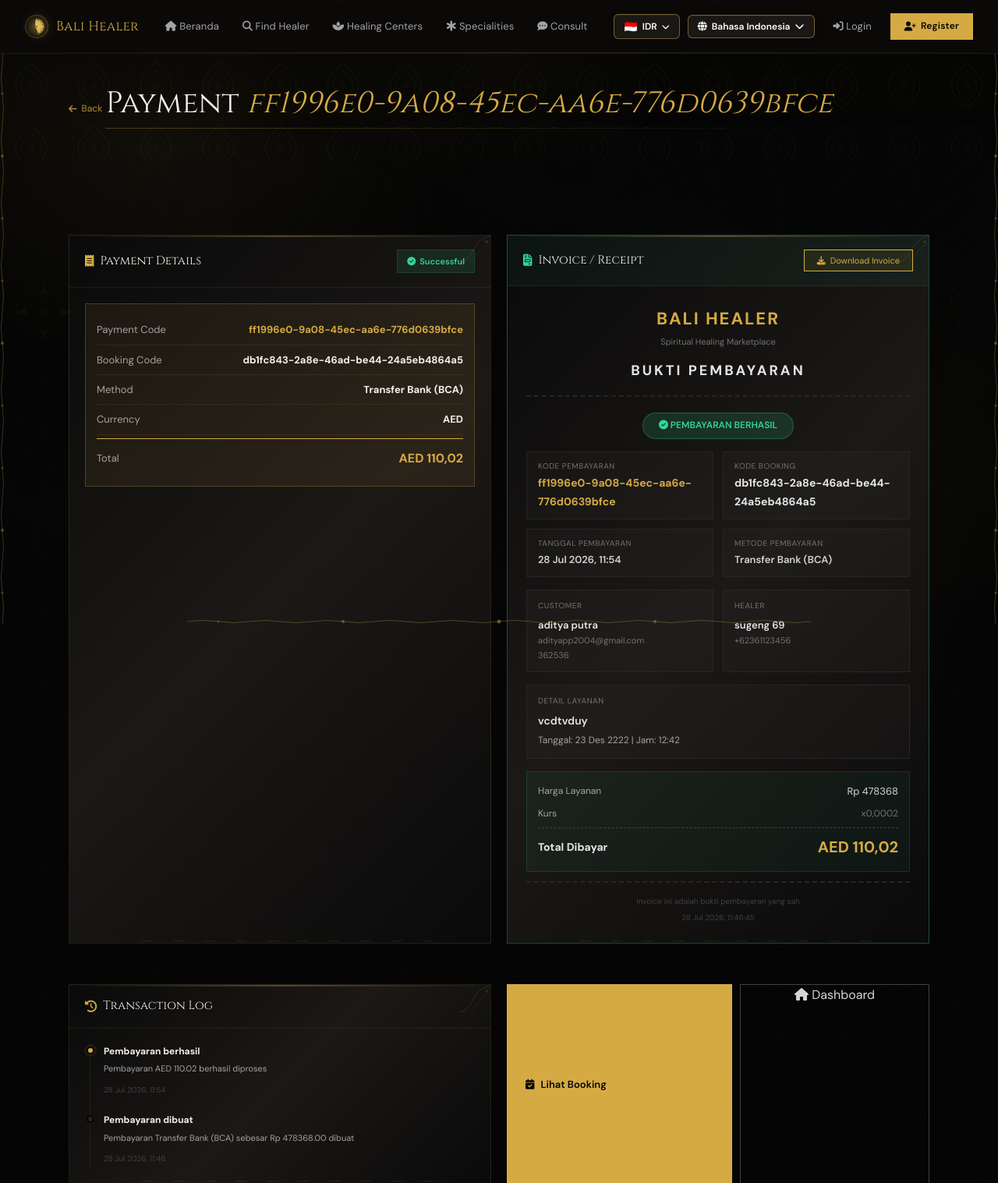
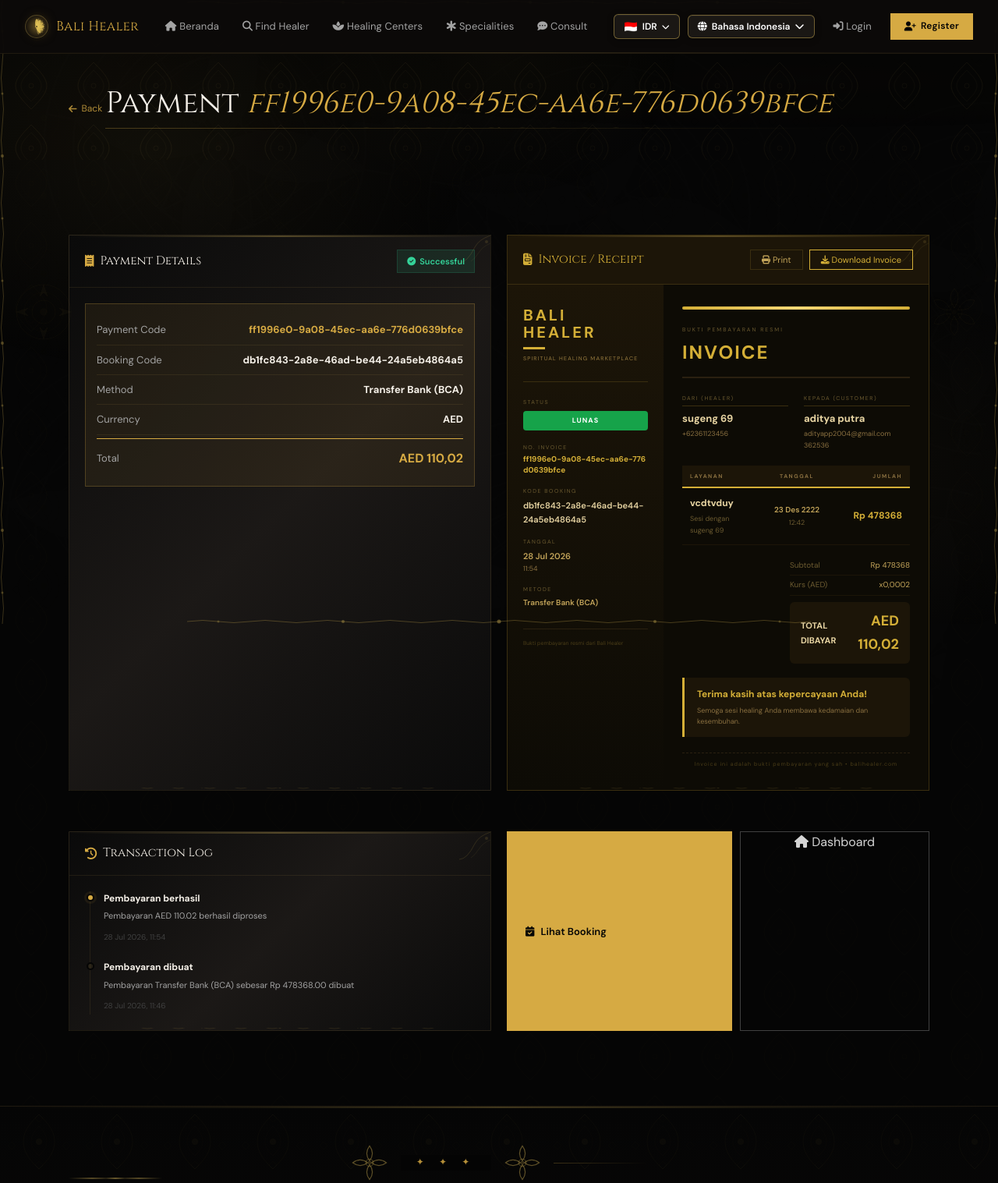
Before and after one commit to adityaputra99983/bisnis-2, a Django app: page /id/payment/detail/ff1996e0-9a08-45ec-aa6e-776d0639bfce/ in a window 1280 px wide. Shown: the top 1517 px of the page at 78% size. Run offline with Django 5.2, Linux system fonts and the light colour scheme; data comes from the database, SQL or seed files in the repository; some libraries are stand-ins or nearby versions.

Commit message:
update fitur

```diff
--- a/templates/payment_detail.html
+++ b/templates/payment_detail.html
@@ -40,85 +40,148 @@
 
             {# ========== INVOICE / RECEIPT ========== #}
             {% if payment.status == 'success' or payment.status == 'held' or payment.status == 'released' %}
-            <div class="card" style="margin-bottom:16px;border:1px solid rgba(52,211,153,0.3)">
-                <div class="card-header" style="background:rgba(52,211,153,0.05)">
-                    <h3><i class="fas fa-file-invoice" style="color:var(--success)"></i> {% trans "Invoice / Receipt" %}</h3>
-                    <button id="download-invoice-btn" onclick="downloadInvoice()" class="btn" style="font-size:11px;padding:6px 16px;border:1px solid var(--gold);border-radius:var(--radius);color:var(--gold);cursor:pointer;background:rgba(212,175,55,0.08);display:flex;align-items:center;gap:6px;transition:all 0.2s" onmouseover="this.style.background='rgba(212,175,55,0.18)'" onmouseout="this.style.background='rgba(212,175,55,0.08)'">
+            <div class="card" style="margin-bottom:16px;border:1px solid #3a2e10;background:#0d0b05" id="invoice-card">
+                <div class="card-header" style="background:#1c1508;border-bottom:1px solid #3a2e10">
+                    <h3 style="color:#D4AF37"><i class="fas fa-file-invoice" style="color:#D4AF37"></i> {% trans "Invoice / Receipt" %}</h3>
+                    <div style="display:flex;gap:8px">
+                        <button onclick="window.print()" class="btn" style="font-size:11px;padding:5px 14px;border:1px solid #3a2e10;border-radius:var(--radius);color:#c4a55a;cursor:pointer;background:#1c1508">
+                            <i class="fas fa-print"></i> {% trans "Print" %}
+                        </button>
+                        <button id="download-invoice-btn" onclick="downloadInvoice()" class="btn" style="font-size:11px;padding:5px 14px;border:1px solid #D4AF37;border-radius:var(--radius);color:#D4AF37;cursor:pointer;background:#1c1508">
                             <i class="fas fa-download"></i> {% trans "Download Invoice" %}
                         </button>
                     </div>
-                <div class="card-body" id="invoice-preview-body" style="padding:0">
-                    {# ---- Invoice preview (styled for screen) ---- #}
-                    <div style="padding:24px">
-                        <div style="text-align:center;margin-bottom:20px;padding-bottom:16px;border-bottom:2px dashed var(--stone-700)">
-                            <div style="font-size:22px;font-weight:800;color:var(--gold);letter-spacing:2px">BALI HEALER</div>
-                            <div style="font-size:11px;color:var(--stone-500);margin-top:2px">{% trans "Spiritual Healing Marketplace" %}</div>
-                            <div style="font-size:18px;font-weight:700;color:var(--stone-200);margin-top:14px;letter-spacing:3px">{% trans "BUKTI PEMBAYARAN" %}</div>
                 </div>
-                        <div style="text-align:center;margin-bottom:16px">
+                <div class="card-body" id="invoice-preview-body" style="padding:0;background:#0d0b05">
+                    <div style="display:flex;min-height:420px">
+                        {# LEFT SIDEBAR #}
+                        <div style="width:200px;background:linear-gradient(180deg,#1c1508 0%,#0d0b05 100%);padding:28px 20px;color:#e8d5a3;flex-shrink:0">
+                            <div style="margin-bottom:24px">
+                                <div style="font-size:20px;font-weight:900;color:#D4AF37;letter-spacing:3px;line-height:1.1">BALI</div>
+                                <div style="font-size:20px;font-weight:900;color:#D4AF37;letter-spacing:3px;line-height:1.1">HEALER</div>
+                                <div style="width:28px;height:3px;background:#D4AF37;margin:8px 0 6px"></div>
+                                <div style="font-size:7px;color:#9a7d40;letter-spacing:1.2px;text-transform:uppercase;line-height:1.6">{% trans "Spiritual Healing Marketplace" %}</div>
+                            </div>
+                            <div style="width:100%;height:1px;background:#3a2e10;margin-bottom:20px"></div>
+                            <div style="margin-bottom:16px">
+                                <div style="font-size:7px;color:#6b5a30;text-transform:uppercase;letter-spacing:1.5px;margin-bottom:5px">STATUS</div>
                                 {% if payment.status == 'success' %}
-                            <span style="display:inline-block;padding:6px 20px;border-radius:20px;background:rgba(52,211,153,0.15);border:1px solid rgba(52,211,153,0.3);color:var(--success);font-size:12px;font-weight:600"><i class="fas fa-check-circle"></i> {% trans "PEMBAYARAN BERHASIL" %}</span>
+                                <div style="background:#16a34a;color:#fff;padding:5px 8px;border-radius:4px;font-size:9px;font-weight:700;text-align:center;letter-spacing:1px">LUNAS</div>
                                 {% elif payment.status == 'held' %}
-                            <span style="display:inline-block;padding:6px 20px;border-radius:20px;background:rgba(251,191,36,0.15);border:1px solid rgba(251,191,36,0.3);color:var(--warning);font-size:12px;font-weight:600"><i class="fas fa-lock"></i> {% trans "DANA DITAHAN (ESCROW)" %}</span>
+                                <div style="background:#d97706;color:#fff;padding:5px 8px;border-radius:4px;font-size:9px;font-weight:700;text-align:center;letter-spacing:1px">ESCROW</div>
                                 {% elif payment.status == 'released' %}
-                            <span style="display:inline-block;padding:6px 20px;border-radius:20px;background:rgba(96,165,250,0.15);border:1px solid rgba(96,165,250,0.3);color:var(--info);font-size:12px;font-weight:600"><i class="fas fa-unlock"></i> {% trans "DANA TELAH DIRILIS" %}</span>
+                                <div style="background:#2563eb;color:#fff;padding:5px 8px;border-radius:4px;font-size:9px;font-weight:700;text-align:center;letter-spacing:1px">RELEASED</div>
                                 {% endif %}
                             </div>
-                        <div style="display:grid;grid-template-columns:1fr 1fr;gap:12px;margin-bottom:16px">
-                            <div style="padding:10px 14px;background:rgba(255,255,255,0.02);border-radius:var(--radius);border:1px solid var(--stone-700)">
-                                <div style="font-size:10px;color:var(--stone-500);text-transform:uppercase;letter-spacing:0.5px">{% trans "Kode Pembayaran" %}</div>
-                                <div style="font-size:14px;font-weight:700;color:var(--gold);margin-top:2px">{{ payment.payment_code }}</div>
+                            <div style="margin-bottom:14px">
+                                <div style="font-size:7px;color:#6b5a30;text-transform:uppercase;letter-spacing:1.5px;margin-bottom:3px">NO. INVOICE</div>
+                                <div style="font-size:10px;font-weight:700;color:#D4AF37;word-break:break-all;line-height:1.4">{{ payment.payment_code }}</div>
                             </div>
-                            <div style="padding:10px 14px;background:rgba(255,255,255,0.02);border-radius:var(--radius);border:1px solid var(--stone-700)">
-                                <div style="font-size:10px;color:var(--stone-500);text-transform:uppercase;letter-spacing:0.5px">{% trans "Kode Booking" %}</div>
-                                <div style="font-size:14px;font-weight:700;color:var(--stone-200);margin-top:2px">{{ payment.booking.booking_code }}</div>
+                            <div style="margin-bottom:14px">
+                                <div style="font-size:7px;color:#6b5a30;text-transform:uppercase;letter-spacing:1.5px;margin-bottom:3px">KODE BOOKING</div>
+                                <div style="font-size:11px;font-weight:600;color:#e8d5a3">{{ payment.booking.booking_code }}</div>
                             </div>
-                            <div style="padding:10px 14px;background:rgba(255,255,255,0.02);border-radius:var(--radius);border:1px solid var(--stone-700)">
-                                <div style="font-size:10px;color:var(--stone-500);text-transform:uppercase;letter-spacing:0.5px">{% trans "Tanggal Pembayaran" %}</div>
-                                <div style="font-size:13px;font-weight:600;color:var(--stone-300);margin-top:2px">{{ payment.paid_at|date:"d M Y, H:i" }}</div>
+                            <div style="margin-bottom:14px">
+                                <div style="font-size:7px;color:#6b5a30;text-transform:uppercase;letter-spacing:1.5px;margin-bottom:3px">TANGGAL</div>
+                                <div style="font-size:11px;color:#c4a55a;font-weight:600">{{ payment.paid_at|date:"d M Y" }}</div>
+                                <div style="font-size:9px;color:#8a7040">{{ payment.paid_at|date:"H:i" }}</div>
                             </div>
-                            <div style="padding:10px 14px;background:rgba(255,255,255,0.02);border-radius:var(--radius);border:1px solid var(--stone-700)">
-                                <div style="font-size:10px;color:var(--stone-500);text-transform:uppercase;letter-spacing:0.5px">{% trans "Metode Pembayaran" %}</div>
-                                <div style="font-size:13px;font-weight:600;color:var(--stone-300);margin-top:2px">{{ payment.payment_method }}</div>
+                            <div style="margin-bottom:14px">
+                                <div style="font-size:7px;color:#6b5a30;text-transform:uppercase;letter-spacing:1.5px;margin-bottom:3px">METODE</div>
+                                <div style="font-size:10px;color:#c4a55a;font-weight:600">{{ payment.payment_method }}</div>
+                            </div>
+                            <div style="margin-top:24px;padding-top:12px;border-top:1px solid #2a2010">
+                                <div style="font-size:7px;color:#4a3d18;line-height:1.7">{% trans "Bukti pembayaran resmi dari Bali Healer" %}</div>
                             </div>
                         </div>
-                        <div style="display:grid;grid-template-columns:1fr 1fr;gap:12px;margin-bottom:16px">
-                            <div style="padding:12px 14px;background:rgba(255,255,255,0.02);border-radius:var(--radius);border:1px solid var(--stone-700)">
-                                <div style="font-size:10px;color:var(--stone-500);text-transform:uppercase;letter-spacing:0.5px;margin-bottom:6px">{% trans "Customer" %}</div>
-                                <div style="font-size:13px;font-weight:600;color:var(--stone-200)">{{ payment.booking.customer_name }}</div>
-                                <div style="font-size:11px;color:var(--stone-500)">{{ payment.booking.customer_email }}</div>
-                                <div style="font-size:11px;color:var(--stone-500)">{{ payment.booking.customer_phone }}</div>
+
+                        {# RIGHT CONTENT #}
+                        <div style="flex:1;padding:28px 24px;background:#0d0b05;color:#e8d5a3">
+                            <div style="height:4px;background:linear-gradient(90deg,#D4AF37,#f5d876,#D4AF37);border-radius:2px;margin-bottom:20px"></div>
+                            <div style="margin-bottom:20px;padding-bottom:12px;border-bottom:2px solid #2a2010">
+                                <div style="font-size:7px;color:#6b5a30;letter-spacing:2px;text-transform:uppercase;margin-bottom:3px">{% trans "BUKTI PEMBAYARAN RESMI" %}</div>
+                                <div style="font-size:24px;font-weight:900;color:#D4AF37;letter-spacing:2px">INVOICE</div>
                             </div>
-                            <div style="padding:12px 14px;background:rgba(255,255,255,0.02);border-radius:var(--radius);border:1px solid var(--stone-700)">
-                                <div style="font-size:10px;color:var(--stone-500);text-transform:uppercase;letter-spacing:0.5px;margin-bottom:6px">{% trans "Healer" %}</div>
-                                <div style="font-size:13px;font-weight:600;color:var(--stone-200)">{{ payment.booking.healer.name }}</div>
-                                <div style="font-size:11px;color:var(--stone-500)">{{ payment.booking.healer.phone }}</div>
+
+                            <table style="width:100%;border-collapse:collapse;margin-bottom:18px">
+                                <tr>
+                                    <td style="width:50%;vertical-align:top;padding-right:10px">
+                                        <div style="font-size:7px;color:#6b5a30;text-transform:uppercase;letter-spacing:1.5px;margin-bottom:5px;padding-bottom:3px;border-bottom:1px solid #3a2e10">DARI (HEALER)</div>
+                                        <div style="font-size:13px;font-weight:700;color:#e8d5a3">{{ payment.booking.healer.name }}</div>
+                                        <div style="font-size:9px;color:#8a7040;margin-top:2px">{{ payment.booking.healer.phone }}</div>
+                                    </td>
+                                    <td style="width:50%;vertical-align:top;padding-left:10px">
+                                        <div style="font-size:7px;color:#6b5a30;text-transform:uppercase;letter-spacing:1.5px;margin-bottom:5px;padding-bottom:3px;border-bottom:1px solid #3a2e10">KEPADA (CUSTOMER)</div>
+                                        <div style="font-size:13px;font-weight:700;color:#e8d5a3">{{ payment.booking.customer_name }}</div>
+                                        <div style="font-size:9px;color:#8a7040;margin-top:2px">{{ payment.booking.customer_email }}</div>
+                                        <div style="font-size:9px;color:#8a7040">{{ payment.booking.customer_phone }}</div>
+                                    </td>
+                                </tr>
+                            </table>
+
+                            <table style="width:100%;border-collapse:collapse;margin-bottom:14px">
+                                <thead>
+                                    <tr style="background:#1c1508">
+                                        <th style="padding:8px 10px;text-align:left;font-size:7px;color:#8a7040;text-transform:uppercase;letter-spacing:1.5px;border-bottom:2px solid #D4AF37">LAYANAN</th>
+                                        <th style="padding:8px 10px;text-align:center;font-size:7px;color:#8a7040;text-transform:uppercase;letter-spacing:1.5px;border-bottom:2px solid #D4AF37;width:90px">TANGGAL</th>
+                                        <th style="padding:8px 10px;text-align:right;font-size:7px;color:#8a7040;text-transform:uppercase;letter-spacing:1.5px;border-bottom:2px solid #D4AF37;width:100px">JUMLAH</th>
+                                    </tr>
+                                </thead>
+                                <tbody>
+                                    <tr>
+                                        <td style="padding:10px;border-bottom:1px solid #1c1508">
+                                            <div style="font-size:12px;font-weight:700;color:#e8d5a3">{{ payment.booking.service_type }}</div>
+                                            <div style="font-size:9px;color:#6b5a30;margin-top:2px">{% trans "Sesi dengan" %} {{ payment.booking.healer.name }}</div>
+                                        </td>
+                                        <td style="padding:10px;text-align:center;border-bottom:1px solid #1c1508">
+                                            <div style="font-size:10px;color:#c4a55a;font-weight:600">{{ payment.booking.booking_date|date:"d M Y" }}</div>
+                                            <div style="font-size:9px;color:#6b5a30">{{ payment.booking.booking_time|time:"H:i" }}</div>
+                                        </td>
+                                        <td style="padding:10px;text-align:right;border-bottom:1px solid #1c1508">
+                                            <div style="font-size:12px;font-weight:700;color:#D4AF37">Rp {{ payment.amount_idr|floatformat:0 }}</div>
+                                        </td>
+                                    </tr>
+                                </tbody>
+                            </table>
+
+                            <table style="width:100%;border-collapse:collapse;margin-bottom:18px">
+                                <tr>
+                                    <td style="width:50%"></td>
+                                    <td style="width:50%">
+                                        <table style="width:100%;border-collapse:collapse">
+                                            <tr>
+                                                <td style="padding:4px 0;font-size:10px;color:#6b5a30;border-bottom:1px solid #1c1508">Subtotal</td>
+                                                <td style="padding:4px 0;font-size:10px;color:#c4a55a;text-align:right;border-bottom:1px solid #1c1508">Rp {{ payment.amount_idr|floatformat:0 }}</td>
+                                            </tr>
+                                            {% if payment.exchange_rate and payment.exchange_rate != 1 %}
+                                            <tr>
+                                                <td style="padding:4px 0;font-size:10px;color:#6b5a30;border-bottom:1px solid #1c1508">Kurs ({{ currency_code }})</td>
+                                                <td style="padding:4px 0;font-size:10px;color:#c4a55a;text-align:right;border-bottom:1px solid #1c1508">x{{ payment.exchange_rate|floatformat:4 }}</td>
+                                            </tr>
+                                            {% endif %}
+                                            <tr>
+                                                <td colspan="2" style="padding:0">
+                                                    <table style="width:100%;border-collapse:collapse;background:#1c1508;border-radius:6px;margin-top:8px">
+                                                        <tr>
+                                                            <td style="padding:10px 14px;font-size:11px;font-weight:700;color:#e8d5a3">TOTAL DIBAYAR</td>
+                                                            <td style="padding:10px 14px;text-align:right;font-size:18px;font-weight:900;color:#D4AF37">{{ currency_symbol }} {{ payment.amount_converted|floatformat:2 }}</td>
+                                                        </tr>
+                                                    </table>
+                                                </td>
+                                            </tr>
+                                        </table>
+                                    </td>
+                                </tr>
+                            </table>
+
+                            <div style="padding:12px 16px;background:#1c1508;border-left:3px solid #D4AF37;border-radius:0 6px 6px 0">
+                                <div style="font-size:12px;font-weight:700;color:#D4AF37;margin-bottom:3px">{% trans "Terima kasih atas kepercayaan Anda!" %}</div>
+                                <div style="font-size:9px;color:#8a7040;line-height:1.6">{% trans "Semoga sesi healing Anda membawa kedamaian dan kesembuhan." %}</div>
                             </div>
+
+                            <div style="margin-top:20px;padding-top:8px;border-top:1px dashed #2a2010;text-align:center">
+                                <div style="font-size:7px;color:#4a3d18;letter-spacing:1px">{% trans "Invoice ini adalah bukti pembayaran yang sah" %} • balihealer.com</div>
                             </div>
-                        <div style="padding:12px 14px;background:rgba(255,255,255,0.02);border-radius:var(--radius);border:1px solid var(--stone-700);margin-bottom:16px">
-                            <div style="font-size:10px;color:var(--stone-500);text-transform:uppercase;letter-spacing:0.5px;margin-bottom:6px">{% trans "Detail Layanan" %}</div>
-                            <div style="font-size:14px;font-weight:600;color:var(--stone-200)">{{ payment.booking.service_type }}</div>
-                            <div style="font-size:12px;color:var(--stone-400);margin-top:4px">{% trans "Tanggal" %}: {{ payment.booking.booking_date|date:"d M Y" }} | {% trans "Jam" %}: {{ payment.booking.booking_time|time:"H:i" }}</div>
-                        </div>
-                        <div style="padding:14px;background:rgba(52,211,153,0.05);border:1px solid rgba(52,211,153,0.15);border-radius:var(--radius);margin-bottom:12px">
-                            <div style="display:flex;justify-content:space-between;align-items:center;margin-bottom:8px">
-                                <span style="font-size:12px;color:var(--stone-400)">{% trans "Harga Layanan" %}</span>
-                                <span style="font-size:13px;color:var(--stone-300)">Rp {{ payment.amount_idr|floatformat:0 }}</span>
-                            </div>
-                            {% if payment.exchange_rate and payment.exchange_rate != 1 %}
-                            <div style="display:flex;justify-content:space-between;align-items:center;margin-bottom:8px">
-                                <span style="font-size:12px;color:var(--stone-400)">{% trans "Kurs" %}</span>
-                                <span style="font-size:12px;color:var(--stone-500)">x{{ payment.exchange_rate|floatformat:4 }}</span>
-                            </div>
-                            {% endif %}
-                            <div style="display:flex;justify-content:space-between;align-items:center;padding-top:8px;border-top:1px dashed var(--stone-600)">
-                                <span style="font-size:14px;font-weight:700;color:var(--stone-200)">{% trans "Total Dibayar" %}</span>
-                                <span style="font-size:20px;font-weight:800;color:var(--gold)">{{ currency_symbol }} {{ payment.amount_converted|floatformat:2 }}</span>
-                            </div>
-                        </div>
-                        <div style="text-align:center;padding-top:16px;border-top:2px dashed var(--stone-700);margin-top:8px">
-                            <div style="font-size:10px;color:var(--stone-600)">{% trans "Invoice ini adalah bukti pembayaran yang sah" %}</div>
-                            <div style="font-size:10px;color:var(--stone-600);margin-top:4px">{{ payment.created_at|date:"d M Y, H:i:s" }}</div>
                         </div>
                     </div>
                 </div>
```
Lines whose indentation alone changed are shown as unchanged.
